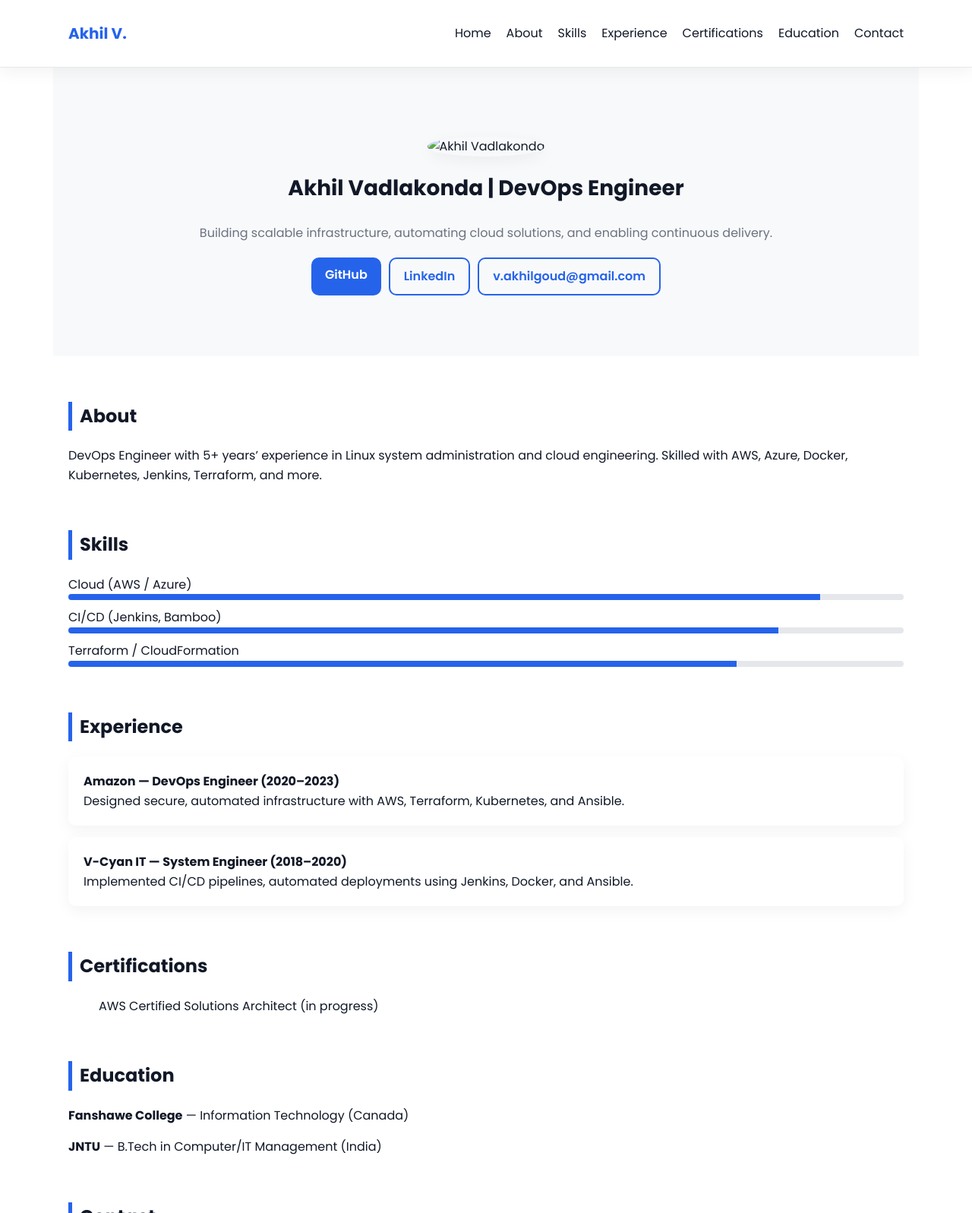
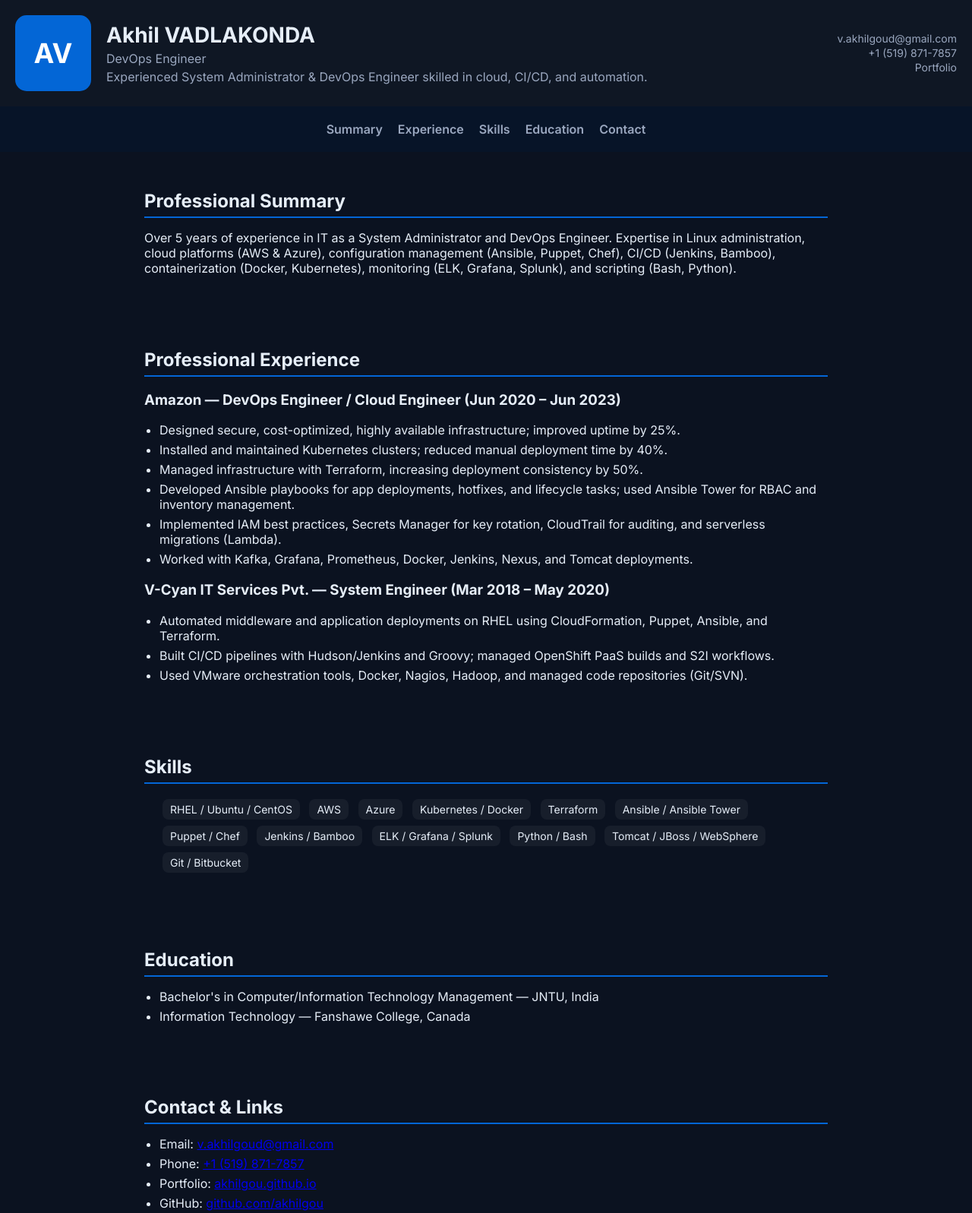
Before and after one commit to akhilgou/AkhilVadlakonda, a plain HTML site: page index.html in a window 1280 px wide. Shown: the top 1597 px of the page at 76% size. Drawn offline with Linux system fonts and the light colour scheme.

Commit message:
Refactor index.html for better structure and design
Updated HTML structure and content for improved layout and styling.

```diff
--- a/index.html
+++ b/index.html
@@ -1,78 +1,116 @@
-<!doctype html>
+<!DOCTYPE html>
 <html lang="en">
 <head>
-  <meta charset="utf-8" />
-  <meta name="viewport" content="width=device-width,initial-scale=1" />
-  <title>Akhil Vadlakonda | DevOps Engineer</title>
-  <link rel="stylesheet" href="styles.css">
-  <link href="https://fonts.googleapis.com/css2?family=Inter:wght@400;600;700&family=Poppins:wght@400;600;700&display=swap" rel="stylesheet">
+    <meta charset="UTF-8">
+    <meta name="viewport" content="width=device-width, initial-scale=1.0">
+    <title>Akhil VADLAKONDA - DevOps Engineer</title>
+    <link href="https://fonts.googleapis.com/css2?family=Inter:wght@400;600;700&display=swap" rel="stylesheet">
+    <style>
+        body{margin:0;font-family:'Inter',sans-serif;background:#0b1220;color:#e6eef8;}
+        header{display:flex;align-items:center;padding:20px;background:#0f1724;box-shadow:0 4px 12px rgba(0,0,0,0.5);}
+        header .avatar{width:100px;height:100px;border-radius:15px;background:#0366d6;color:white;display:flex;justify-content:center;align-items:center;font-size:36px;font-weight:700;margin-right:20px;}
+        header h1{margin:0;font-size:28px;}
+        header .subtitle{color:#9aa7bf;margin-top:4px;}
+        header .contact{margin-left:auto;text-align:right;}
+        header .contact a{display:block;color:#9aa7bf;text-decoration:none;font-size:14px;margin-bottom:2px;}
+        nav{padding:20px;display:flex;gap:20px;flex-wrap:wrap;justify-content:center;background:#071428;}
+        nav a{color:#9aa7bf;text-decoration:none;font-weight:600;}
+        nav a:hover{color:#0366d6;}
+        section{padding:30px 20px;max-width:900px;margin:0 auto;}
+        h2{border-bottom:2px solid #0366d6;padding-bottom:6px;margin-bottom:12px;}
+        ul{padding-left:20px;}
+        li{margin-bottom:6px;}
+        .skills li{display:inline-block;background:rgba(255,255,255,0.05);padding:5px 10px;margin:4px;border-radius:8px;font-size:14px;}
+        footer{text-align:center;padding:20px;font-size:13px;color:#9aa7bf;background:#071428;}
+        @media(max-width:768px){header{flex-direction:column;align-items:flex-start;}header .contact{text-align:left;margin-left:0;margin-top:10px;}}
+    </style>
 </head>
 <body>
+    <header>
+        <div class="avatar">AV</div>
+        <div>
+            <h1>Akhil VADLAKONDA</h1>
+            <div class="subtitle">DevOps Engineer</div>
+            <div class="subtitle">Experienced System Administrator & DevOps Engineer skilled in cloud, CI/CD, and automation.</div>
+        </div>
+        <div class="contact">
+            <a href="mailto:v.akhilgoud@gmail.com">v.akhilgoud@gmail.com</a>
+            <a href="tel:+15198717857">+1 (519) 871-7857</a>
+            <a href="https://akhilgou.github.io/AkhilVadlakonda" target="_blank">Portfolio</a>
+        </div>
+    </header>
+
     <nav>
-    <div class="container">
-      <a href="#home" class="logo">Akhil V.</a>
-      <ul>
-        <li><a href="#home">Home</a></li>
-        <li><a href="#about">About</a></li>
-        <li><a href="#skills">Skills</a></li>
-        <li><a href="#experience">Experience</a></li>
-        <li><a href="#certs">Certifications</a></li>
-        <li><a href="#education">Education</a></li>
-        <li><a href="#contact">Contact</a></li>
-      </ul>
-    </div>
+        <a href="#summary">Summary</a>
+        <a href="#experience">Experience</a>
+        <a href="#skills">Skills</a>
+        <a href="#education">Education</a>
+        <a href="#contact">Contact</a>
     </nav>
 
-  <section id="home" class="hero">
-    <img src="assets/profile.jpg" alt="Akhil Vadlakonda">
-    <h1>Akhil Vadlakonda | DevOps Engineer</h1>
-    <p>Building scalable infrastructure, automating cloud solutions, and enabling continuous delivery.</p>
-    <div class="buttons">
-      <a href="https://akhilgou.github.io/AkhilVadlakonda/" target="_blank" class="btn">GitHub</a>
-      <a href="https://www.linkedin.com/in/akhilvadlakonda" target="_blank" class="btn btn-outline">LinkedIn</a>
-      <a href="mailto:v.akhilgoud@gmail.com" class="btn btn-outline">v.akhilgoud@gmail.com</a>
-    </div>
+    <section id="summary">
+        <h2>Professional Summary</h2>
+        <p>Over 5 years of experience in IT as a System Administrator and DevOps Engineer. Expertise in Linux administration, cloud platforms (AWS & Azure), configuration management (Ansible, Puppet, Chef), CI/CD (Jenkins, Bamboo), containerization (Docker, Kubernetes), monitoring (ELK, Grafana, Splunk), and scripting (Bash, Python).</p>
     </section>
 
-  <section id="about">
-    <h2>About</h2>
-    <p>DevOps Engineer with 5+ years’ experience in Linux system administration and cloud engineering. Skilled with AWS, Azure, Docker, Kubernetes, Jenkins, Terraform, and more.</p>
+    <section id="experience">
+        <h2>Professional Experience</h2>
+        <h3>Amazon — DevOps Engineer / Cloud Engineer (Jun 2020 – Jun 2023)</h3>
+        <ul>
+            <li>Designed secure, cost-optimized, highly available infrastructure; improved uptime by 25%.</li>
+            <li>Installed and maintained Kubernetes clusters; reduced manual deployment time by 40%.</li>
+            <li>Managed infrastructure with Terraform, increasing deployment consistency by 50%.</li>
+            <li>Developed Ansible playbooks for app deployments, hotfixes, and lifecycle tasks; used Ansible Tower for RBAC and inventory management.</li>
+            <li>Implemented IAM best practices, Secrets Manager for key rotation, CloudTrail for auditing, and serverless migrations (Lambda).</li>
+            <li>Worked with Kafka, Grafana, Prometheus, Docker, Jenkins, Nexus, and Tomcat deployments.</li>
+        </ul>
+
+        <h3>V-Cyan IT Services Pvt. — System Engineer (Mar 2018 – May 2020)</h3>
+        <ul>
+            <li>Automated middleware and application deployments on RHEL using CloudFormation, Puppet, Ansible, and Terraform.</li>
+            <li>Built CI/CD pipelines with Hudson/Jenkins and Groovy; managed OpenShift PaaS builds and S2I workflows.</li>
+            <li>Used VMware orchestration tools, Docker, Nagios, Hadoop, and managed code repositories (Git/SVN).</li>
+        </ul>
     </section>
 
     <section id="skills">
         <h2>Skills</h2>
-    <div class="skill"><div class="label">Cloud (AWS / Azure)</div><div class="bar"><span style="width:90%"></span></div></div>
-    <div class="skill"><div class="label">CI/CD (Jenkins, Bamboo)</div><div class="bar"><span style="width:85%"></span></div></div>
-    <div class="skill"><div class="label">Terraform / CloudFormation</div><div class="bar"><span style="width:80%"></span></div></div>
-  </section>
-
-  <section id="experience">
-    <h2>Experience</h2>
-    <div class="card"><strong>Amazon — DevOps Engineer (2020–2023)</strong><br>Designed secure, automated infrastructure with AWS, Terraform, Kubernetes, and Ansible.</div>
-    <div class="card"><strong>V-Cyan IT — System Engineer (2018–2020)</strong><br>Implemented CI/CD pipelines, automated deployments using Jenkins, Docker, and Ansible.</div>
-  </section>
-
-  <section id="certs">
-    <h2>Certifications</h2>
-    <ul><li>AWS Certified Solutions Architect (in progress)</li></ul>
+        <ul class="skills">
+            <li>RHEL / Ubuntu / CentOS</li>
+            <li>AWS</li>
+            <li>Azure</li>
+            <li>Kubernetes / Docker</li>
+            <li>Terraform</li>
+            <li>Ansible / Ansible Tower</li>
+            <li>Puppet / Chef</li>
+            <li>Jenkins / Bamboo</li>
+            <li>ELK / Grafana / Splunk</li>
+            <li>Python / Bash</li>
+            <li>Tomcat / JBoss / WebSphere</li>
+            <li>Git / Bitbucket</li>
+        </ul>
     </section>
 
     <section id="education">
         <h2>Education</h2>
-    <p><strong>Fanshawe College</strong> — Information Technology (Canada)</p>
-    <p><strong>JNTU</strong> — B.Tech in Computer/IT Management (India)</p>
+        <ul>
+            <li>Bachelor's in Computer/Information Technology Management — JNTU, India</li>
+            <li>Information Technology — Fanshawe College, Canada</li>
+        </ul>
     </section>
 
     <section id="contact">
-    <h2>Contact</h2>
-    <p>Email: <a href="mailto:v.akhilgoud@gmail.com">v.akhilgoud@gmail.com</a></p>
-    <p>Phone: 519-871-7857</p>
+        <h2>Contact & Links</h2>
+        <ul>
+            <li>Email: <a href="mailto:v.akhilgoud@gmail.com">v.akhilgoud@gmail.com</a></li>
+            <li>Phone: <a href="tel:+15198717857">+1 (519) 871-7857</a></li>
+            <li>Portfolio: <a href="https://akhilgou.github.io/AkhilVadlakonda" target="_blank">akhilgou.github.io</a></li>
+            <li>GitHub: <a href="https://github.com/akhilgou" target="_blank">github.com/akhilgou</a></li>
+        </ul>
     </section>
 
     <footer>
-    © <span id="year"></span> Akhil Vadlakonda — Built for GitHub Pages
+        &copy; 2025 Akhil VADLAKONDA. Built with HTML & CSS. Ready to deploy on GitHub Pages.
     </footer>
-
-  <script src="script.js"></script>
 </body>
 </html>
```
Lines whose indentation alone changed are shown as unchanged.
